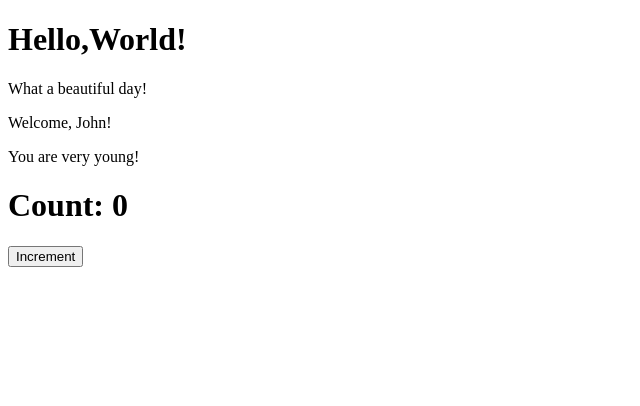
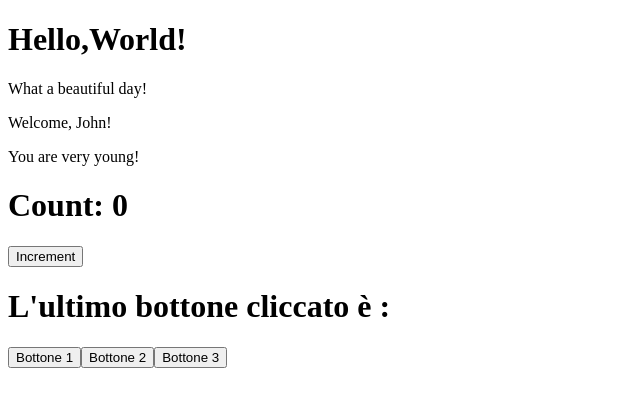
Before and after one commit to CeciliaFabiole/REACT, a React (Create React App) app in the folder react-complete-exercises/: page / in a window 1280 px wide. Shown: the top 406 px of the page, without its empty margins (0-640 px from the left). Built offline with nearby package versions, Linux system fonts and the light colour scheme.

Commit message:
feat:add events-03

```diff
--- a/react-complete-exercises/src/App.js
+++ b/react-complete-exercises/src/App.js
@@ -3,6 +3,7 @@ import {Hello} from './Hello'
 import { Welcome } from "./Welcome";
 // import { Counter } from "./Counter";
 import { ClickCounter } from "./ClickCounter";
+import { ClickTracker } from "./ClickTracker";
 
 //CLASS COMPONENT
 // export class App extends React.Component {
@@ -25,6 +26,7 @@ export function App(){
             <Welcome name={'John'} age={18}/>
             {/* <Counter initialValue={0} incrementInterval={1} incrementAmount={1000}/> */}
             <ClickCounter/>
+            <ClickTracker/>
         </div>
     )
 }
--- /dev/null
+++ b/react-complete-exercises/src/ClickTracker.js
@@ -0,0 +1,50 @@
+import React from "react";
+import { useState } from "react";
+
+//CLASS COMPONENT
+// export class ClickTracker extends React.Component {
+//     state = {
+//         buttonName:''
+//     }
+//     handleButtonsTrackings = (event) => {
+//         this.setState({
+//             buttonName : event.target.name,
+//         })
+//     }
+//     render () {
+//         return (
+//             <div>
+//                 <h1>L'ultimo bottone cliccato è : {this.state.buttonName}</h1>
+//                 <button name="bottone1" onClick={(e)=>this.handleButtonsTrackings(e)}>Bottone 1</button>
+//                 <button name="bottone2" onClick={(e)=>this.handleButtonsTrackings(e)}>Bottone 2</button>
+//                 <button name="bottone3" onClick={(e)=>this.handleButtonsTrackings(e)}>Bottone 3</button>
+//             </div>
+//         )
+//     }
+// }
+
+//FUNCTION COMPONENT
+export function ClickTracker(){
+    const [buttonName, setButtonName] = useState('')
+
+    function handleButtonsTrackings(event){
+        setButtonName(event.target.name)
+    }
+
+    return (
+        <div>
+            <h1>L'ultimo bottone cliccato è : {buttonName}</h1>
+            <button name="bottone 1" onClick={(e)=>handleButtonsTrackings(e)}>Bottone 1</button>
+            <button name="bottone 2" onClick={(e)=>handleButtonsTrackings(e)}>Bottone 2</button>
+            <button name="bottone 3" onClick={(e)=>handleButtonsTrackings(e)}>Bottone 3</button>
+        </div>
+    )
+}
+
+//ESERCIZIO events-04
+//Se io pongo un'immagine al posto del testo nel bottone,
+//e quindi senza eventhandler collegata ad essa, quando
+//clicco sull'icona si attiverà l'onClick del bottone che la contiene
+//perciò avrò l'event.target settato sull'immagine e
+//l'event.currentTarget sul bottone che contiene l'origine dell'evento
+//tutto questo perché l'immagine è un altro node element del dom
```
Also changed, not shown: 1 other file (tests, documents, lock files or other folders).
